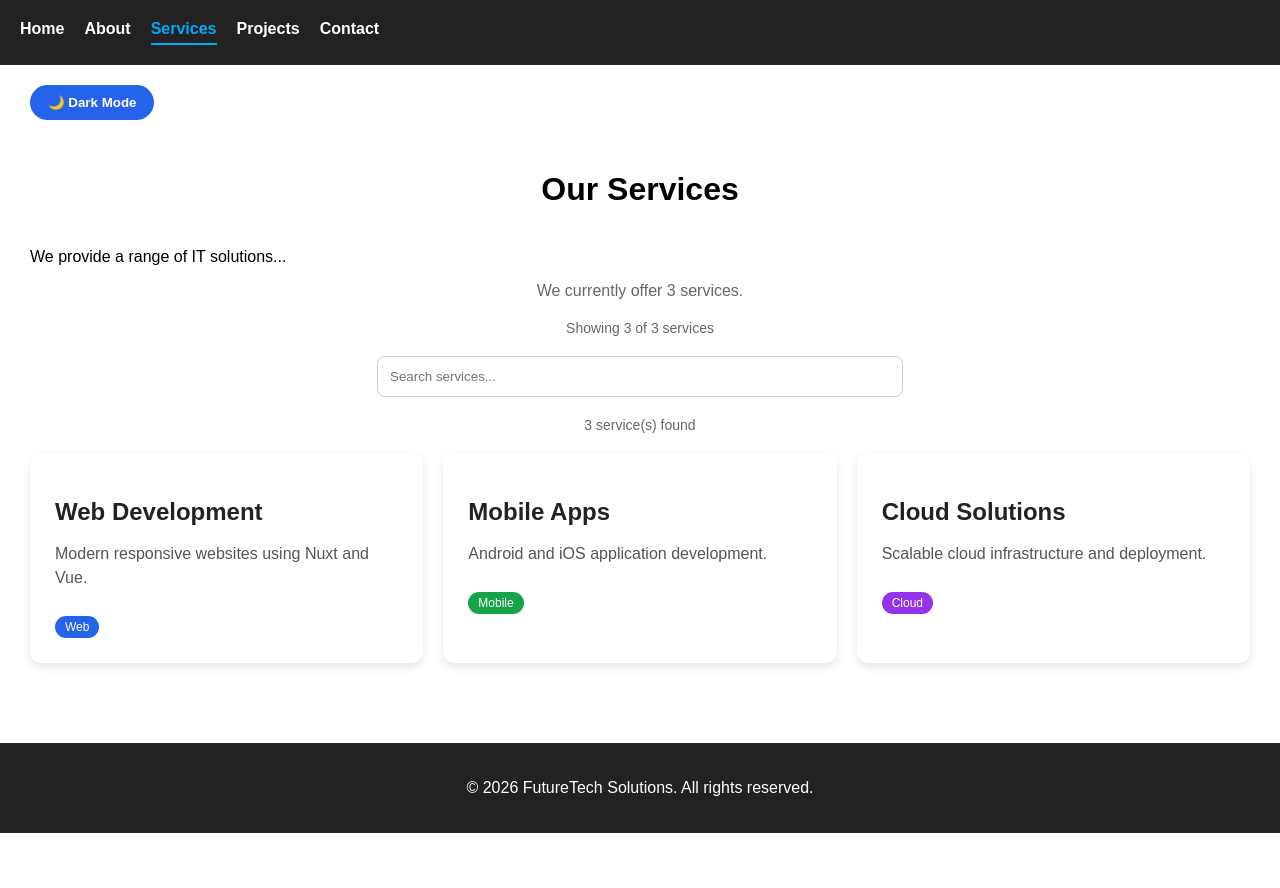
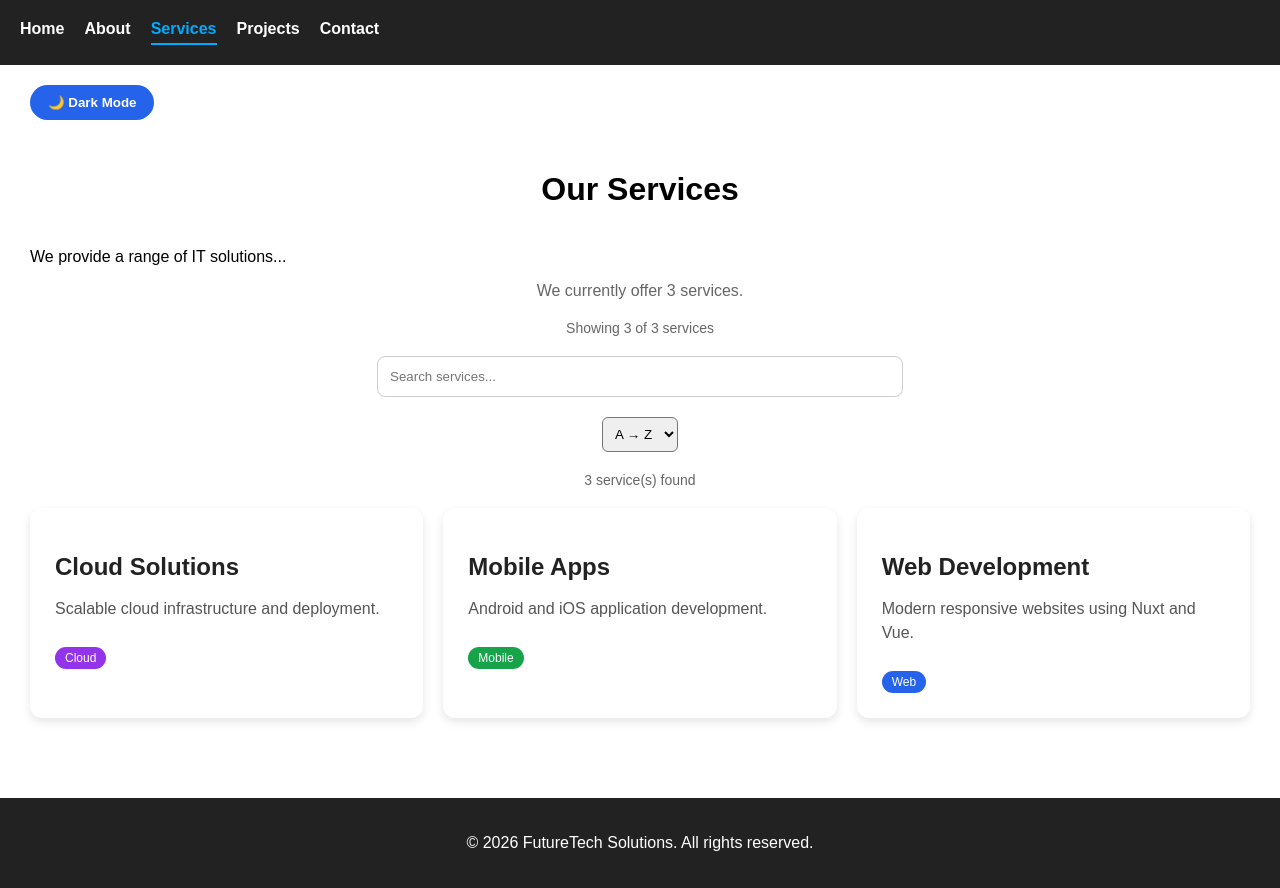
Before and after one commit to GaveshaD/it-company-website, a Nuxt app: page /services in a window 1280 px wide. Before the commit the page ends 833 px from the top, so only its background shows below. Built offline with nearby package versions, Linux system fonts and the light colour scheme.

Commit message:
Add service sorting

```diff
--- a/app/pages/services.vue
+++ b/app/pages/services.vue
@@ -17,6 +17,11 @@
       type="text"
       placeholder="Search services..."
     />
+
+    <select v-model="sortOrder" class="service-sort">
+    <option value="asc">A → Z</option>
+    <option value="desc">Z → A</option>
+    </select>
 
     <p class="service-results">
       {{ filteredServices.length }} service(s) found
@@ -52,6 +57,10 @@ import { ref, computed } from "vue"
 
 const searchText = ref("")
 
+const sortOrder = ref("asc")
+
+
+
 const services = [
   {
 
@@ -73,12 +82,19 @@ const services = [
   }
 ]
 
-const filteredServices = computed(() =>
-  services.filter(service =>
+const filteredServices = computed(() => {
+  const result = services.filter(service =>
     service.title.toLowerCase().includes(searchText.value.toLowerCase()) ||
     service.description.toLowerCase().includes(searchText.value.toLowerCase())
   )
-)
+
+  return [...result].sort((a, b) =>
+    sortOrder.value === "asc"
+      ? a.title.localeCompare(b.title)
+      : b.title.localeCompare(a.title)
+  )
+})
+
 </script>
 
 <style scoped>
@@ -151,4 +167,10 @@ const filteredServices = computed(() =>
   margin-bottom: 20px;
   font-size: 14px;
 }
+.service-sort {
+  display: block;
+  margin: 10px auto 20px;
+  padding: 8px;
+  border-radius: 6px;
+}
 </style>
```
